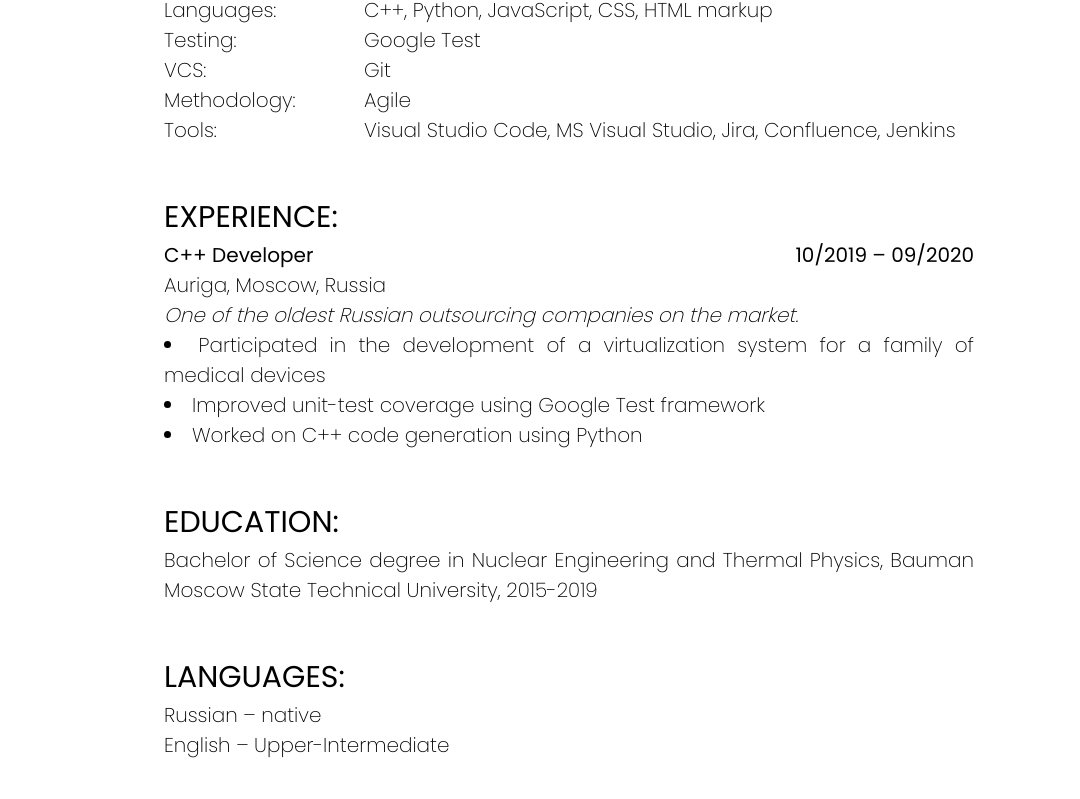
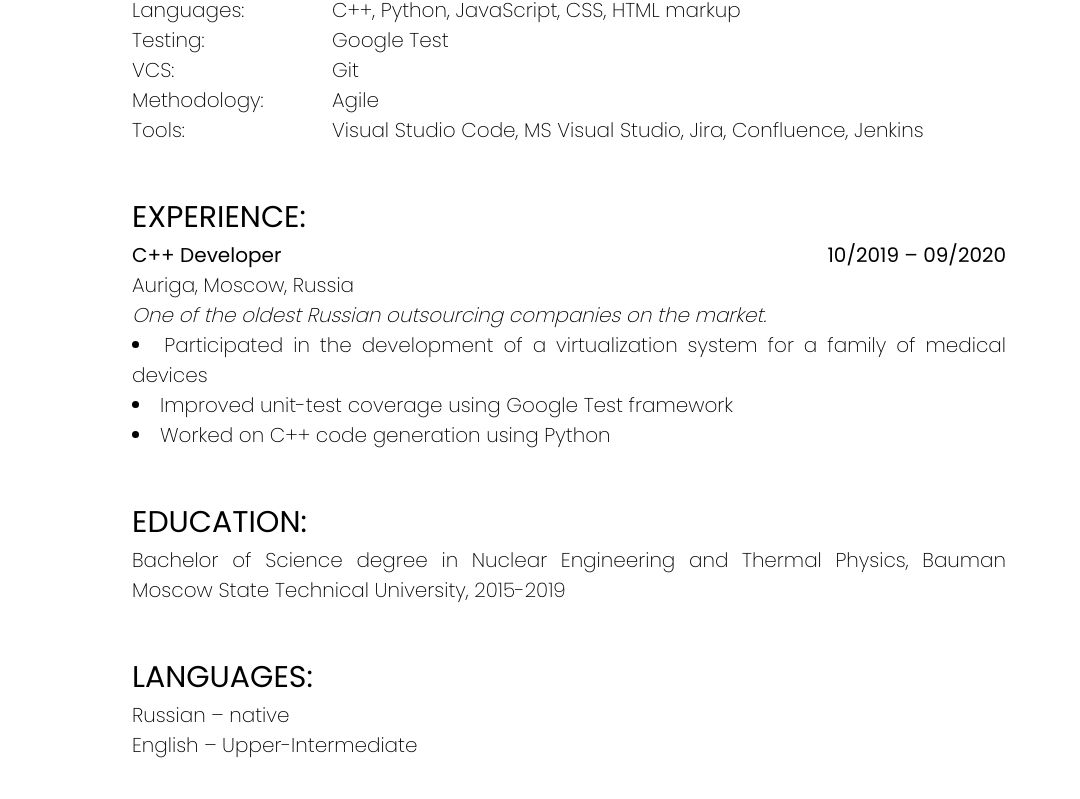
Before and after one commit to abadire/rsschool-cv, a plain HTML site: page index.html in a window 1280 px wide. Shown: the part 685-1484 px from the top of the page, without its empty margins (96-1176 px from the left). Drawn offline with Linux system fonts and the light colour scheme.

Commit message:
feat: added max width

```diff
--- a/style.css
+++ b/style.css
@@ -13,7 +13,7 @@ main {
   margin-left: auto;
   margin-right: auto;
   padding-top: 5em;
-  width: 75%;
+  max-width: 1024px;
 }
 
 header {
```
